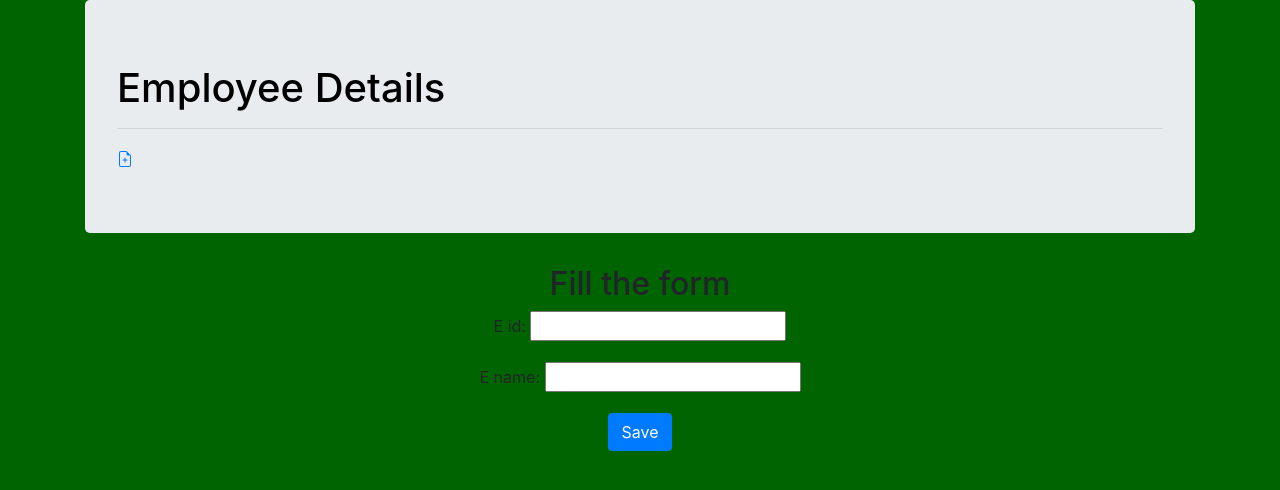
After one commit to Deepak055/My_first-app, a Django app: page /Employee/new/ in a window 1280 px wide. The commit adds this page. Shown: the top 490 px of the page. Run offline with Django 3.2, Linux system fonts and the light colour scheme.

Commit message:
Added views to create/edit app Employee inside the site.

```diff
--- /dev/null
+++ b/application/forms.py
@@ -0,0 +1,8 @@
+from django import forms
+from . models import Employee
+
+class Employeeform(forms.ModelForm):
+
+ class Meta:
+     model=Employee
+     fields=('E_id','E_name')
--- a/application/models.py
+++ b/application/models.py
@@ -4,7 +4,7 @@ from django.utils import timezone
 # Create your models here.
 class Employee(models.Model):
     E_id=models.IntegerField(blank=True,null=True)
-    E_name=models.TextField(max_length=30)
+    E_name=models.CharField(max_length=30)
     E_mail_add=models.EmailField()
     E_sal=models.FloatField()
     E_sal_date=models.DateTimeField(auto_now=True)
--- a/application/urls.py
+++ b/application/urls.py
@@ -21,7 +21,8 @@ from . import views
 
 urlpatterns = [
    path('', views.index,name='index'),
-   path('Employee/<int:pk>/', views.Employee_detail, name='Employee_detail')
-
+   path('Employee/<int:pk>/', views.Employee_detail, name='Employee_detail'),
+   path('Employee/new/', views.Employee_new, name='Employee_new'),
+   path('Employee/<int:pk>/edit/', views.Employee_edit, name='Employee_edit')
 
 ]
--- a/application/views.py
+++ b/application/views.py
@@ -1,6 +1,8 @@
 from django.shortcuts import render,get_object_or_404
 from .models import Employee
 from django.utils import timezone
+from .forms import Employeeform
+from django.shortcuts import redirect
 # Create your views here.
 def index(request):
     Employees = Employee.objects.all()
@@ -14,3 +16,32 @@ def base(request):
 def Employee_detail(request, pk):
     employee= get_object_or_404(Employee, pk=pk)
     return render(request, 'application/Employee_detail.html',{'employee':employee})
+
+
+def Employee_new(request):
+    if request.method=='Post':
+       form=Employeeform(request.POST)
+       if form.is_valid():
+           employee=form.save(commit=False)
+           employee.E_id=request.user
+           employee.E_sal_date=timezone.now()
+           employee.save()
+           return redirect('Employee_Detail',pk=emp.pk)
+    else:
+        form=Employeeform()
+    return render(request,'application/Employee_new.html',{'form':form})
+
+def Employee_edit(request, pk):
+    employee=get_object_or_404(Employee, pk=pk)
+    if request.method=='Post':
+        form=Employeeform(request.POST)
+        if form.is_valid():
+            employee=form.save(commit=False)
+            employee.E_id=request.user
+            employee.E_sal_date=timezone.now()
+            employee.save()
+            return redirect('Employee_Detail',pk=emp.pk)
+    else:
+        employee=Employeeform(instance=employee)
+
+    return render(request,'application/Employee_edit.html',{'form':employee})
--- /dev/null
+++ b/templates/application/Employee_new.html
@@ -0,0 +1,9 @@
+{% extends 'application/home.html' %}
+{% block body %}
+<center>
+<h2>Fill the form</h2>
+<form method="POST">
+    {% csrf_token %}
+    {{ form.as_p }}
+    <button type="submit" class="save btn btn-primary">Save</button></h2></center>
+{% endblock %}
--- a/templates/application/home.html
+++ b/templates/application/home.html
@@ -1,3 +1,20 @@
-{% extends 'application/index.html' %}
+{% load static %}
+<!DOCTYPE html>
+<html>
+    <head>
+        <title>Django Girls blog</title>
+        <link rel="stylesheet" href="https://cdn.jsdelivr.net/npm/bootstrap@4.5.3/dist/css/bootstrap.min.css" integrity="sha384-TX8t27EcRE3e/ihU7zmQxVncDAy5uIKz4rEkgIXeMed4M0jlfIDPvg6uqKI2xXr2" crossorigin="anonymous">
+        <link href='//fonts.googleapis.com/css?family=Lobster&subset=latin,latin-ext' rel='stylesheet' type='text/css'>
+        <link rel="stylesheet" href="{% static 'css/app.css' %}">
+    </head>
+    <body>
+        <div class="container">
+            <div class="jumbotron">
+     <h1>Employee Details</h1><hr>
+                <a href="{% url 'Employee_new' %}" class="top-menu">
+                    {% include 'application\icon\file-earmark-plus.svg' %}
+                </a></div></div>
 {% block body %}
+
+
 {% endblock %}
```
Also changed, not shown: templates/application/Employee_detail.html (added, +14 -0 lines), templates/application/Employee_edit.html (added, +8 -0 lines), templates/application/index.html (+9 -4 lines), templates/application/icon/file-earmark-plus.svg (added), templates/application/icon/pencil-fill.svg (added), 1 other file.
